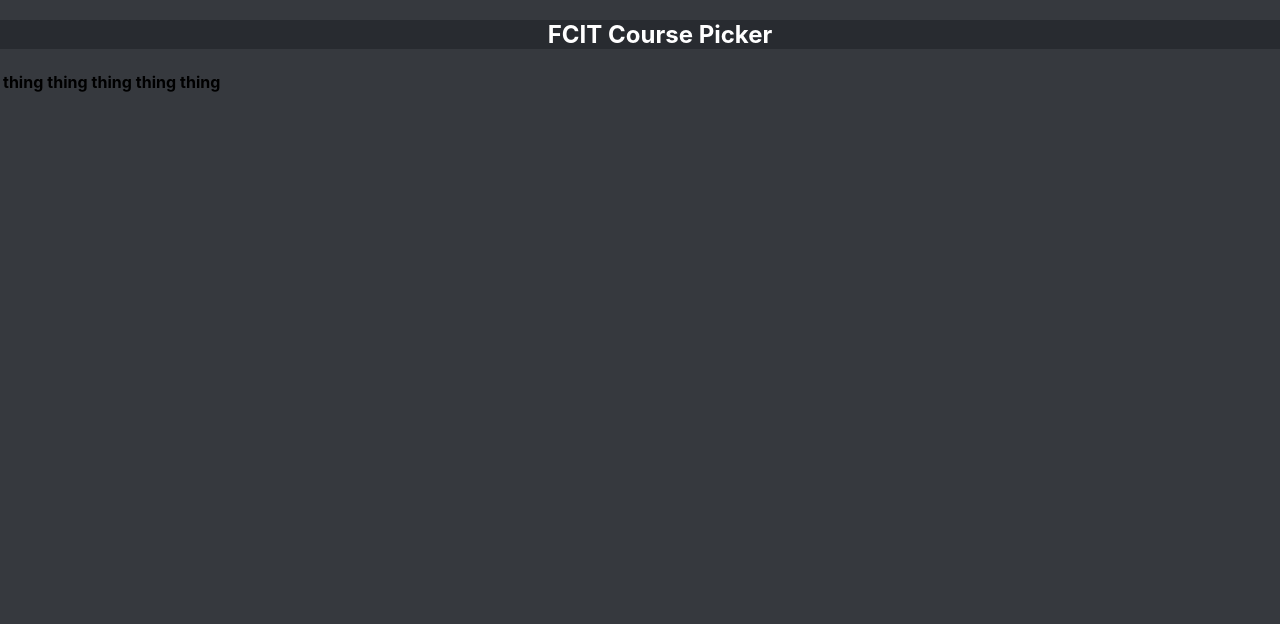
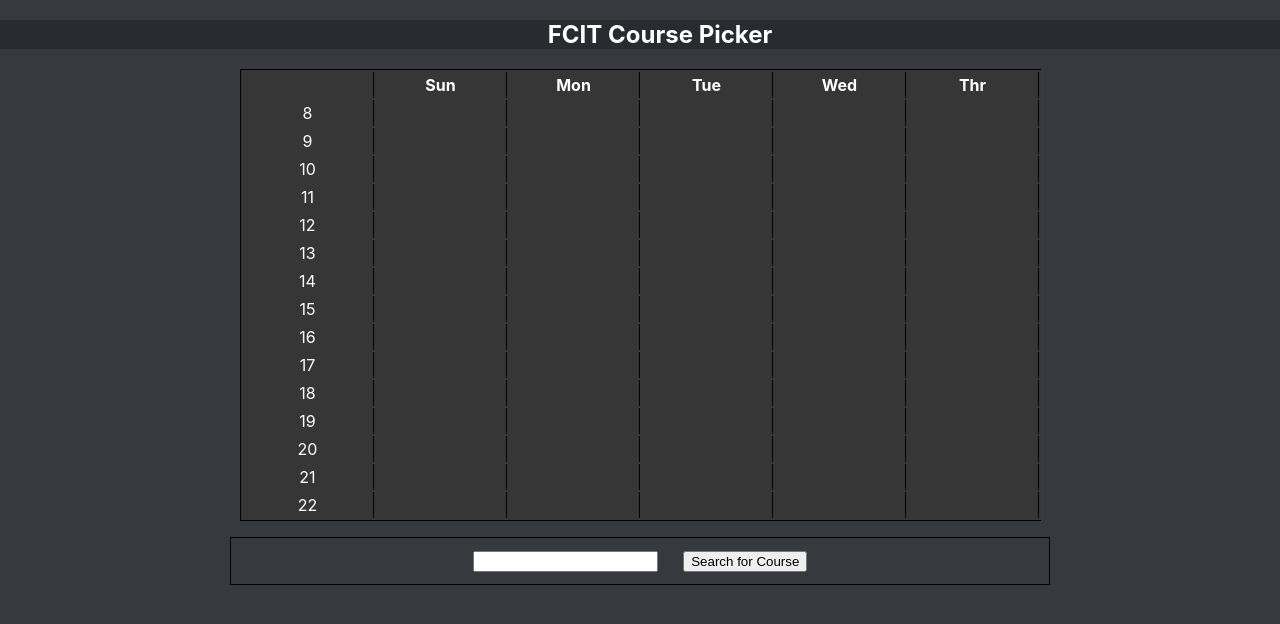
Before and after one commit to SuhaibAG/FCIT-registration, a React (Create React App) app: page / in a window 1280 px wide. Shown: the top 624 px of the page. Built offline with nearby package versions, Linux system fonts and the light colour scheme.

Commit message:
coded a lot things

```diff
--- a/package.json
+++ b/package.json
@@ -6,6 +6,7 @@
     "@testing-library/jest-dom": "^5.17.0",
     "@testing-library/react": "^13.4.0",
     "@testing-library/user-event": "^13.5.0",
+    "papaparse": "^5.4.1",
     "react": "^18.3.1",
     "react-dom": "^18.3.1",
     "react-scripts": "5.0.1",
--- a/src/App.js
+++ b/src/App.js
@@ -1,5 +1,6 @@
 import Header from './Components/Header';
 import Schedule from './Components/Schedule';
+
 import './App.css';
 
 function App() {
@@ -7,6 +8,7 @@ function App() {
     <div className="App">
       <Header/>
       <Schedule/>
+
     </div>
   );
 }
--- /dev/null
+++ b/src/Components/Choice.css
@@ -0,0 +1,11 @@
+.Choice-Container{
+    margin-top: 2vh;
+    margin-right: 18vw;
+    margin-left: 18vw;
+    border: 1px solid black;
+}
+input{
+    margin-top: 1vw;
+    margin-bottom: 1vw;
+    margin-right: 2vw;
+}
--- /dev/null
+++ b/src/Components/Choice.jsx
@@ -0,0 +1,72 @@
+import { useEffect, useState } from "react";
+import './Choice.css'
+
+import courseCSV from './courses.csv'
+import Papa from 'papaparse'
+
+const Choice = () =>{
+    const [courses, setCourses] = useState([]);
+    //code to fetch the csv
+    useEffect(() => {
+        fetch(courseCSV)
+          .then((response) => response.text())
+          .then((csvText) => {
+            Papa.parse(csvText, {
+              header: true,
+              skipEmptyLines: true,
+              complete: (result) => {
+                setCourses(result.data);
+              },
+            });
+          });
+      }, []);
+
+
+
+      const [courseOptions, setCourseOptions] = useState([]);
+      const [courseName, setCourseName] = useState("");
+
+
+      const SearchCourse = () =>{
+        const updatedCourseOptions = [...courseOptions]
+        courses.forEach(element => {
+            if (element.Course_Name.includes(courseName) ){
+                updatedCourseOptions.push(element)
+            }
+        });
+        setCourseOptions(updatedCourseOptions)
+        console.log(courseOptions)
+      }
+
+
+
+
+
+
+    return(
+            <div className="Choice-Container">
+                <input
+                    type="text"
+                    value={courseName}
+                    onChange={(e) => setCourseName(e.target.value)}
+                >
+                </input>
+                <button onClick={SearchCourse}>Search for Course</button>
+                <div>
+                    {courseOptions.map((c, Index) => (
+                        <div className={c.Course_Name}>
+                            <p>{c.Course_Name}</p>
+                            <input
+                            type="radio">
+                            </input>
+                        </div>
+                    ))}
+                </div>
+
+
+
+            </div>
+    )
+}
+
+export default Choice;
--- a/src/Components/Schedule.css
+++ b/src/Components/Schedule.css
@@ -0,0 +1,14 @@
+table{
+    margin: auto;
+    border-left: 1px solid black;
+    border-bottom: 1px solid black;
+    border-top: 1px solid black;;
+    background-color: rgb(54, 54, 54);
+}
+
+th, td{
+    border-right:  1px solid black;
+    color: white;
+    width: 10vw;
+    height: 3vh;
+}
--- a/src/Components/Schedule.jsx
+++ b/src/Components/Schedule.jsx
@@ -1,28 +1,37 @@
 import './Schedule.css'
+import Choice from './Choice';
 const Schedule = () =>{
+    const days = ['','Sun','Mon', 'Tue', 'Wed','Thr'];
+    const number_rows = [8, 9, 10, 11, 12, 13, 14, 15, 16, 17, 18, 19, 20, 21, 22];
     return(
-        <div className='schedule-div'>
+        <div className='schedule-container'>
             <table>
-                <tr className="table-header">
-                    <th>
-                        thing
-                    </th>
-                    <th>
-                        thing
-                    </th>
-                    <th>
-                        thing
-                    </th>
-                    <th>
-                        thing
-                    </th>
-                    <th>
-                        thing
-                    </th>
+                <thead>
+                <tr>
+                {days.map((_, index) => (
+                    <th>{_}</th>
+                ))}
+            </tr>
+            </thead>
+            <tbody>
+                {number_rows.map((_, index) => (
+                    <tr>
+                        <td>{_}</td>
+                        <td>&nbsp;</td>
+                        <td>&nbsp;</td>
+                        <td>&nbsp;</td>
+                        <td>&nbsp;</td>
+                        <td>&nbsp;</td>
+                    </tr>
+                ))}
+            </tbody>
+            </table>
 
-                </tr>
-            </table>
+            <div>
+                <Choice/>
+            </div>
         </div>
+
     )
 }
 
```
Also changed, not shown: src/Components/Header.css (line endings or trailing spaces), src/Components/courses.csv (renamed from courses.csv), 1 other file (tests, documents, lock files or other folders).
